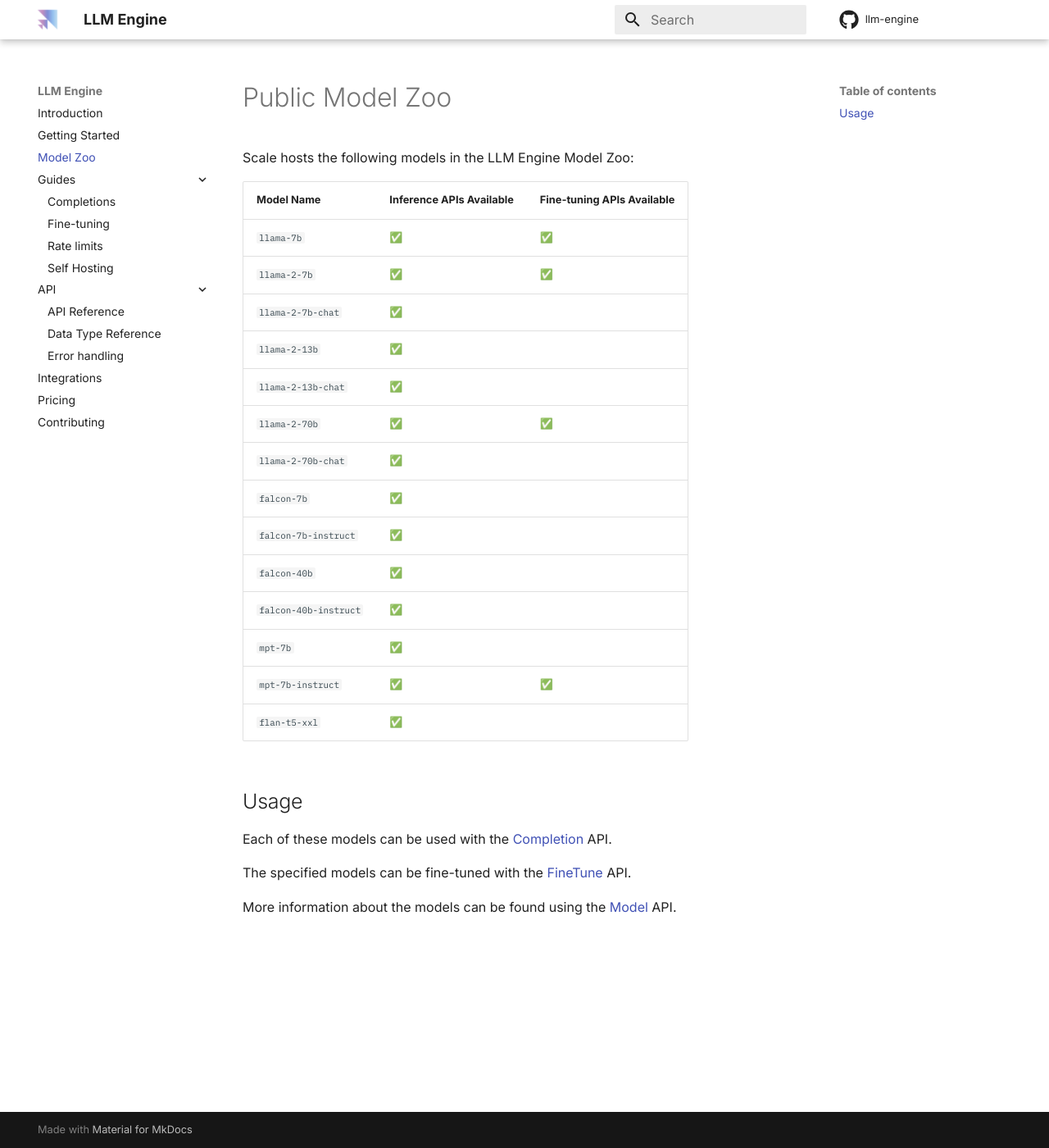
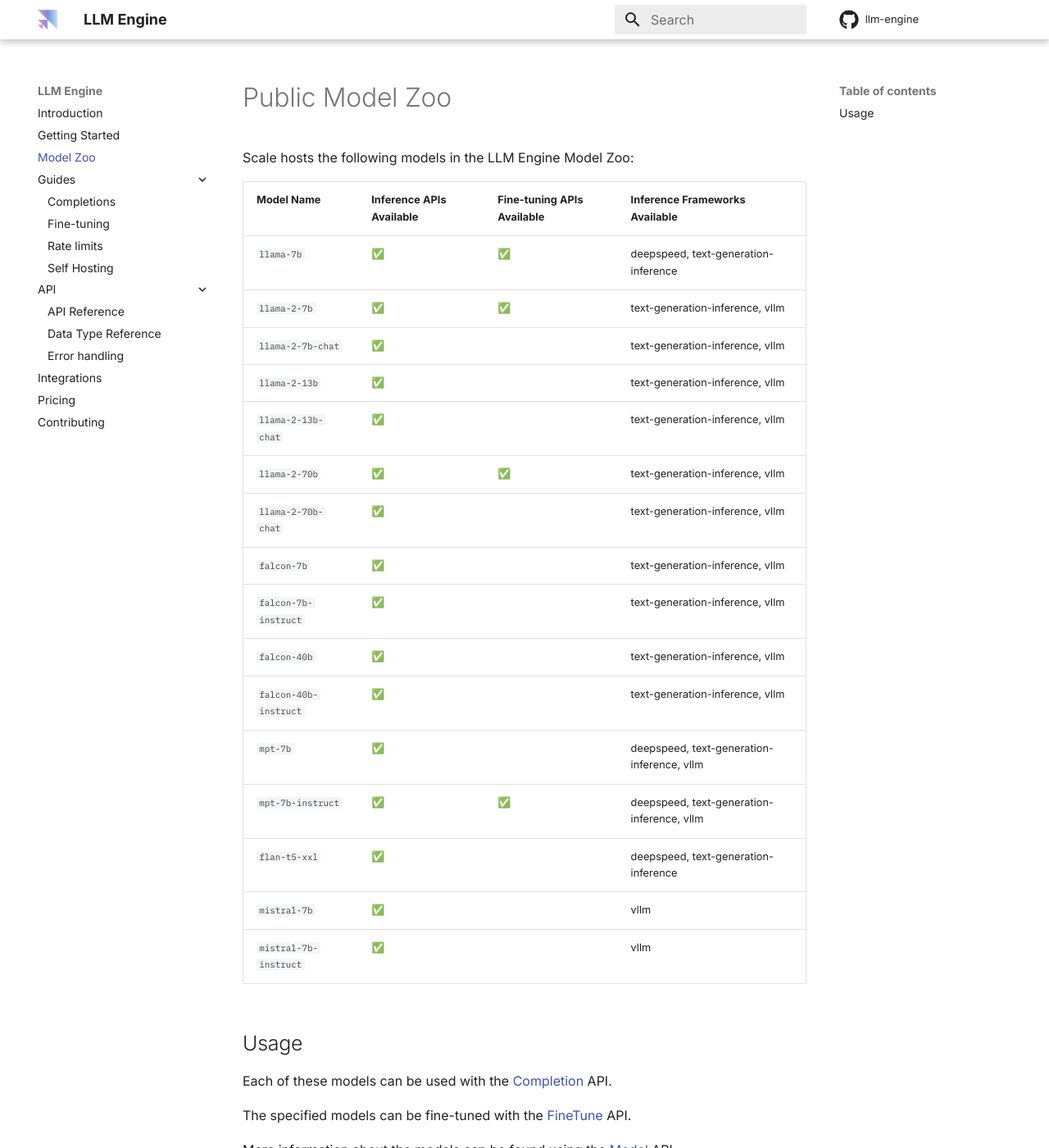
Before and after one commit to scaleapi/llm-engine, an MkDocs documentation site: the page built from docs/model_zoo.md, in a window 1280 px wide and 1400 px high. Shown: the whole window at 82% size. Built offline with MkDocs 1.6.1 and Material for MkDocs 9.7.7, drawn with Linux system fonts in a browser that asks for light colours; comment, search, counter and statistics services are not loaded.

Commit message:
Ianmacleod/add mistral (#307)
* add mistral 7b instruct

* adding mistral support

* update docs

* update docs again

* add mistral 7b max model len and max num batched tokens

```diff
--- a/docs/model_zoo.md
+++ b/docs/model_zoo.md
@@ -2,22 +2,24 @@
 
 Scale hosts the following models in the LLM Engine Model Zoo:
 
-| Model Name            | Inference APIs Available | Fine-tuning APIs Available |
-| --------------------- | ------------------------ | -------------------------- |
-| `llama-7b`            | ✅                       | ✅                         |
-| `llama-2-7b`          | ✅                       | ✅                         |
-| `llama-2-7b-chat`     | ✅                       |                            |
-| `llama-2-13b`         | ✅                       |                            |
-| `llama-2-13b-chat`    | ✅                       |                            |
-| `llama-2-70b`         | ✅                       | ✅                         |
-| `llama-2-70b-chat`    | ✅                       |                            |
-| `falcon-7b`           | ✅                       |                            |
-| `falcon-7b-instruct`  | ✅                       |                            |
-| `falcon-40b`          | ✅                       |                            |
-| `falcon-40b-instruct` | ✅                       |                            |
-| `mpt-7b`              | ✅                       |                            |
-| `mpt-7b-instruct`     | ✅                       | ✅                         |
-| `flan-t5-xxl`         | ✅                       |                            |
+| Model Name            | Inference APIs Available | Fine-tuning APIs Available | Inference Frameworks Available |
+| --------------------- | ------------------------ | -------------------------- | ------------------------------ |
+| `llama-7b`            | ✅                       | ✅                         | deepspeed, text-generation-inference |
+| `llama-2-7b`          | ✅                       | ✅                         | text-generation-inference, vllm |
+| `llama-2-7b-chat`     | ✅                       |                            | text-generation-inference, vllm |
+| `llama-2-13b`         | ✅                       |                            | text-generation-inference, vllm |
+| `llama-2-13b-chat`    | ✅                       |                            | text-generation-inference, vllm |
+| `llama-2-70b`         | ✅                       | ✅                         | text-generation-inference, vllm |
+| `llama-2-70b-chat`    | ✅                       |                            | text-generation-inference, vllm |
+| `falcon-7b`           | ✅                       |                            | text-generation-inference, vllm |
+| `falcon-7b-instruct`  | ✅                       |                            | text-generation-inference, vllm |
+| `falcon-40b`          | ✅                       |                            | text-generation-inference, vllm |
+| `falcon-40b-instruct` | ✅                       |                            | text-generation-inference, vllm |
+| `mpt-7b`              | ✅                       |                            | deepspeed, text-generation-inference, vllm |
+| `mpt-7b-instruct`     | ✅                       | ✅                         | deepspeed, text-generation-inference, vllm |
+| `flan-t5-xxl`         | ✅                       |                            | deepspeed, text-generation-inference |
+| `mistral-7b`         | ✅                       |                            | vllm |
+| `mistral-7b-instruct`         | ✅                       |                            | vllm |
 
 ## Usage
 
```
Also changed, not shown: 2 other files.
